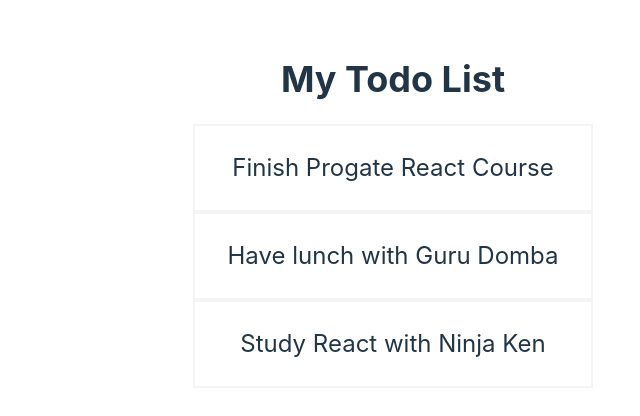
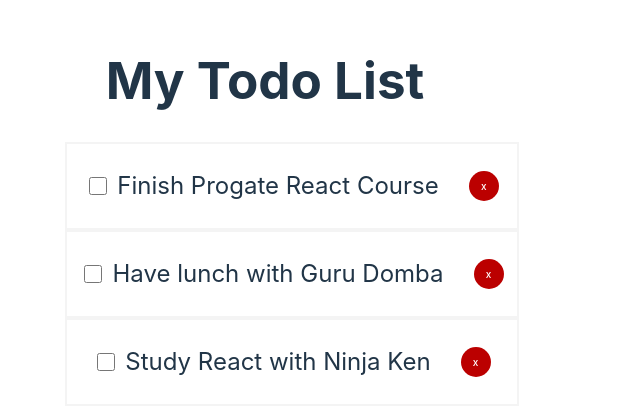
Before and after one commit to emildarhmwt/first-react-native, a React (Vite) app: page / in a window 1280 px wide. Shown: the part 188-604 px from the top of the page, without its empty margins (247-887 px from the left). Built offline with nearby package versions, Linux system fonts and the light colour scheme.

Commit message:
Develop delete todo feature

```diff
--- a/src/App.jsx
+++ b/src/App.jsx
@@ -1,38 +1,56 @@
-import { useState } from 'react'
-// import reactLogo from './assets/react.svg'
-// import viteLogo from '/vite.svg'
-import Todos from './components/Todos';  // Lalukan Import
-import './App.css'
+import { useState } from "react";
+import Todos from "./components/Todos";
 
 const DUMMY = [
   {
     id: 1,
-      title: 'Finish Progate React Course',
+    title: "Finish Progate React Course",
     completed: false,
   },
   {
     id: 2,
-      title: 'Have lunch with Guru Domba',
+    title: "Have lunch with Guru Domba",
     completed: false,
   },
   {
     id: 3,
-      title: 'Study React with Ninja Ken',
+    title: "Study React with Ninja Ken",
     completed: false,
   },
-]
+];
 
 function App() {
   const [todos, setTodos] = useState(DUMMY);
 
-console.log(todos);
+  const toggleCompleted = (id) => {
+    const updateTodos = todos.map((todo) => {
+      if (todo.id === id) {
+        todo.completed = !todo.completed;
+      }
+      return todo;
+    });
+
+    setTodos(updateTodos);
+  };
+
+  const deleteTodo = (id) => {
+    const filterDeleted = todos.filter((todo) => {
+      return todo.id !== id;
+    });
+
+    setTodos(filterDeleted);
+  };
 
   return (
     <div style={styles.container}>
-      <h1 style={styles.title}>My Todo List</h1>
-      <Todos todos={todos} />
+      <h1>My Todo List</h1>
+      <Todos
+        todos={todos}
+        toggleCompleted={toggleCompleted}
+        deleteTodo={deleteTodo}
+      />
     </div>
-  )
+  );
 }
 
 const styles = {
@@ -44,33 +62,6 @@ const styles = {
   title: {
     fontSize: '36px',
   },
-}
+};
 
-  // const [count, setCount] = useState(0)
-
-  // return (
-  //   <>
-  //     <div>
-  //       <a href="https://vitejs.dev" target="_blank">
-  //         <img src={viteLogo} className="logo" alt="Vite logo" />
-  //       </a>
-  //       <a href="https://react.dev" target="_blank">
-  //         <img src={reactLogo} className="logo react" alt="React logo" />
-  //       </a>
-  //     </div>
-  //     <h1>Vite + React</h1>
-  //     <div className="card">
-  //       <button onClick={() => setCount((count) => count + 1)}>
-  //         count is {count}
-  //       </button>
-  //       <p>
-  //         Edit <code>src/App.jsx</code> and save to test HMR
-  //       </p>
-  //     </div>
-  //     <p className="read-the-docs">
-  //       Click on the Vite and React logos to learn more
-  //     </p>
-  //   </>
-  // )
-
-export default App
+export default App;
--- a/src/components/TodoItem.jsx
+++ b/src/components/TodoItem.jsx
@@ -1,18 +1,56 @@
-import React from 'react'
+import React from "react";
 
-const TodoItem = ({ todo }) => {
+function TodoItem(todo) {
+  const getTodoTitleStyle = () => {
+    if (todo.completed === true) {
+      return { textDecoration: "line-through" };
+    } else {
+      return { textDecoration: "none" };
+    }
+  };
+
   return (
-    <div style={styles.todoItem}>
-      <p>{todo.title}</p>
+    <div style={style.todoItem}>
+      <input
+        type="checkbox"
+        style={style.checkbox}
+        onChange={() => todo.toggleCompleted(todo.id)}
+      />
+      <p style={getTodoTitleStyle()}>{todo.title}</p>
+      <button style={style.button} onClick={() => todo.deleteTodo(todo.id)}>
+        x
+      </button>
     </div>
-  )
+  );
 }
 
-const styles = {
-  todoItem: {
+const style = {
+   todoItem: {
     border: '2px solid #f4f4f4',
     fontSize: '24px',
+    // Tambahkan styles di bawah ini
+    display: 'flex',
+    justifyContent: 'center',
+    alignItems: 'center',
+    width: '450px',
   },
-}
+  // Tambahkan styles di bawah ini
+  checkbox: {
+    marginRight: '10px',
+    height: '18px',
+    width: '18px',
+  },
+  button: {
+    backgroundColor: "#BB0000",
+    color: "#fff",
+    height: "30px",
+    width: "30px",
+    borderRadius: "100%",
+    border: "none",
+    cursor: "pointer",
+    fontSize: "10px",
+    marginLeft: '30px',
+  },
+};
 
-export default TodoItem
+export default TodoItem;
--- a/src/components/Todos.jsx
+++ b/src/components/Todos.jsx
@@ -1,21 +1,27 @@
-import React from 'react'
-import TodoItem from './TodoItem' // Lakukan import
+import TodoItem from "./TodoItem";
 
-const Todos = ({ todos }) => {
+function Todos({ todos, toggleCompleted, deleteTodo }) {
   return (
     <div style={styles.container}>
-      {todos.map((todo) => {
-        return <TodoItem key={todo.id} todo={todo} />
-      })}
+      {todos.map((todo) => (
+        <TodoItem
+          completed={todo.completed}
+          title={todo.title}
+          key={todo.id}
+          id={todo.id}
+          toggleCompleted={toggleCompleted}
+          deleteTodo={deleteTodo}
+        />
+      ))}
     </div>
-  )
+  );
 }
 
 const styles = {
   container: {
-    width: '40%',
-    margin: '0 auto',
+    width: "40%",
+    margin: "0 auto",
   },
-}
+};
 
-export default Todos
+export default Todos;
```
Lines whose indentation alone changed are shown as unchanged.
